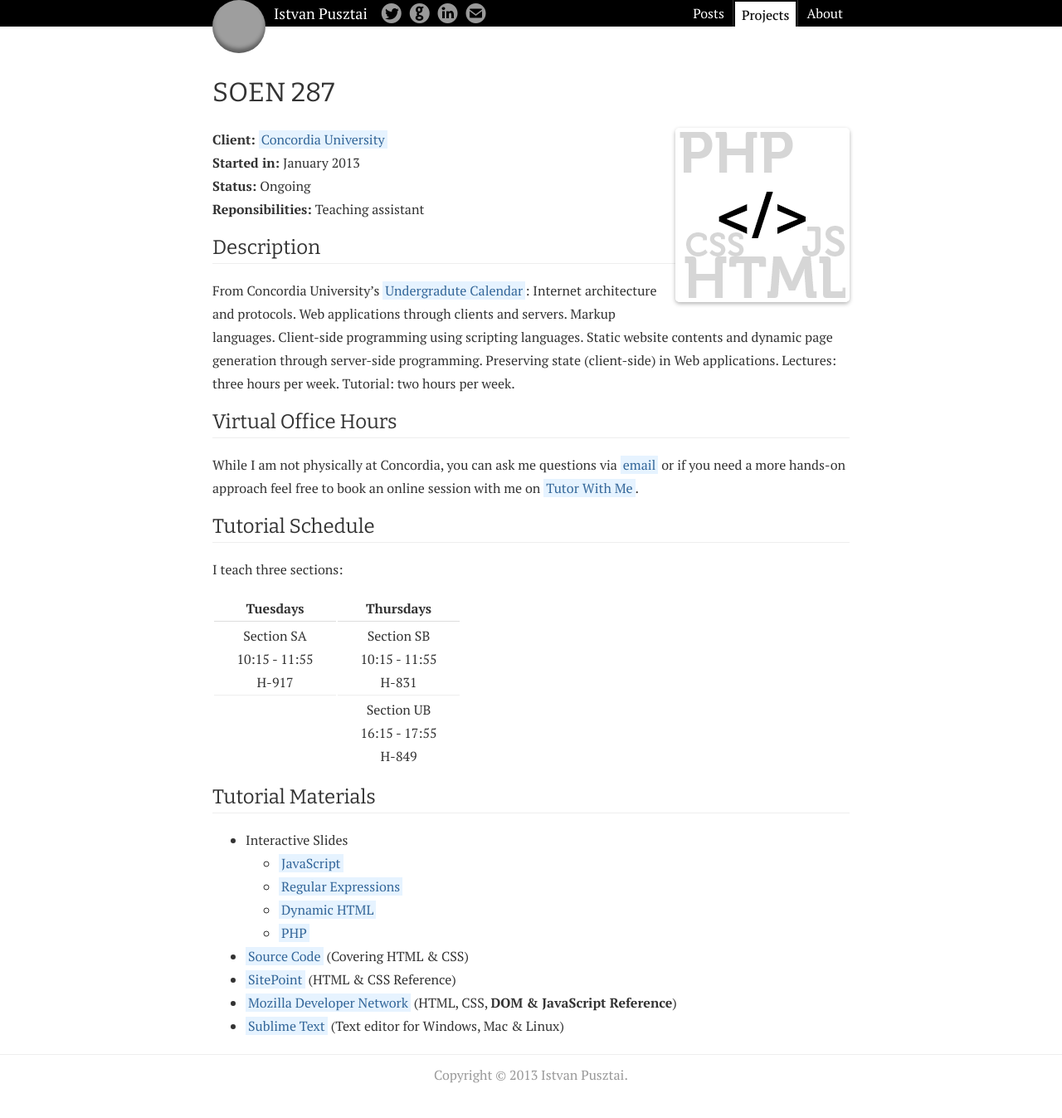
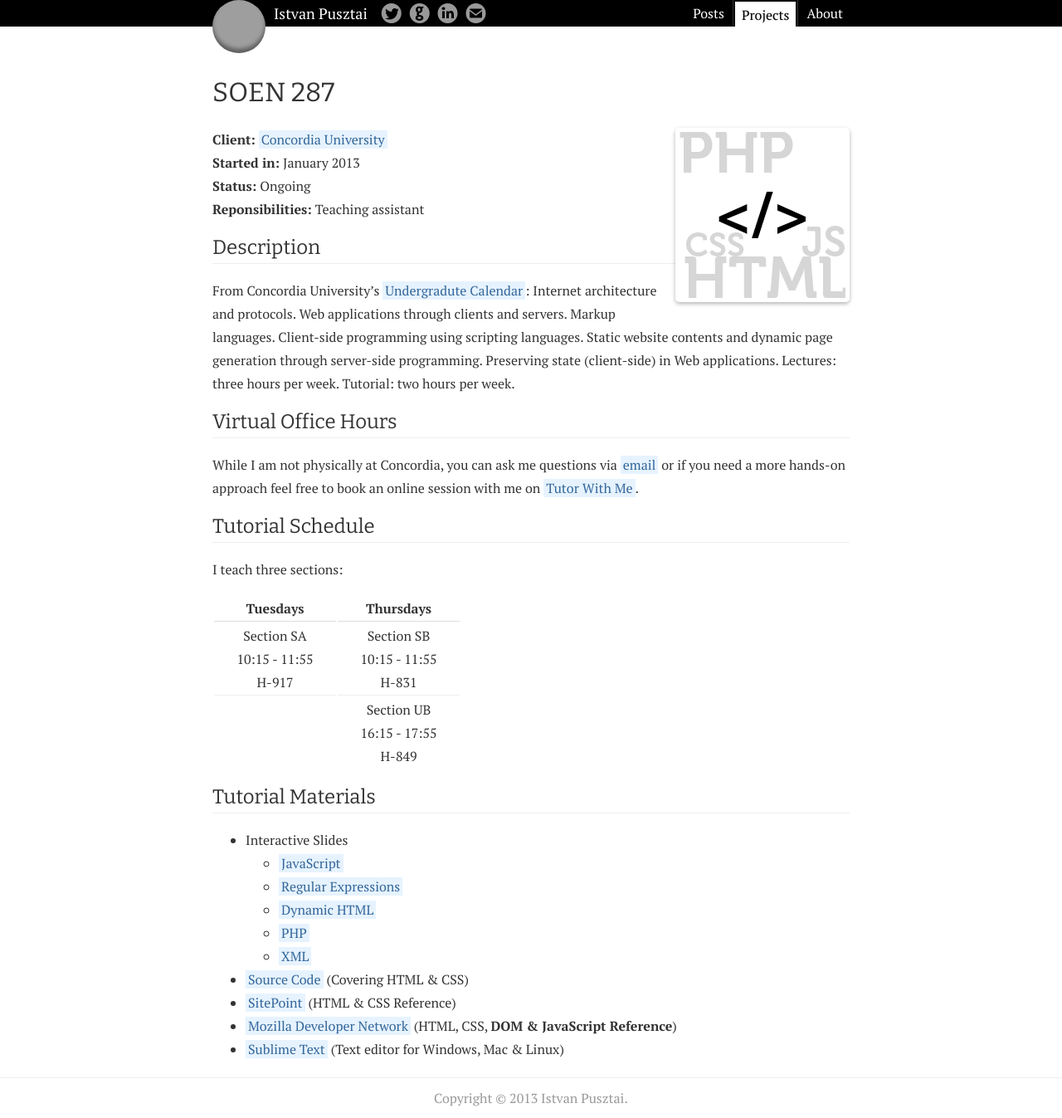
Before and after one commit to istvanp/blog, a Jekyll site: the page built from _posts/projects/2013-01-10-soen287.md, in a window 1280 px wide. Shown: the whole page at 83% size. Built offline with Jekyll 4.4.1, drawn with Linux system fonts in a browser that asks for light colours; before the commit the page ends 1319 px from its top, so only the background shows below that; grey boxes are pictures that could not be loaded.

Commit message:
Added link to XML slides for SOEN 287

```diff
--- a/_posts/projects/2013-01-10-soen287.md
+++ b/_posts/projects/2013-01-10-soen287.md
@@ -54,6 +54,7 @@
   - [Regular Expressions](http://istvanp.github.com/tutorials/javascript/#83)
   - [Dynamic HTML](http://jsbin.com/dhtml)
   - [PHP](http://istvanp.github.com/tutorials/php/)
+  - [XML](http://istvanp.github.com/tutorials/XML/)
 - [Source Code](http://db.tt/mD5Zzn2D) (Covering HTML & CSS)
 - [SitePoint](http://reference.sitepoint.com) (HTML & CSS Reference)
 - [Mozilla Developer Network](https://developer.mozilla.org/) (HTML, CSS, **DOM & JavaScript Reference**)
```
